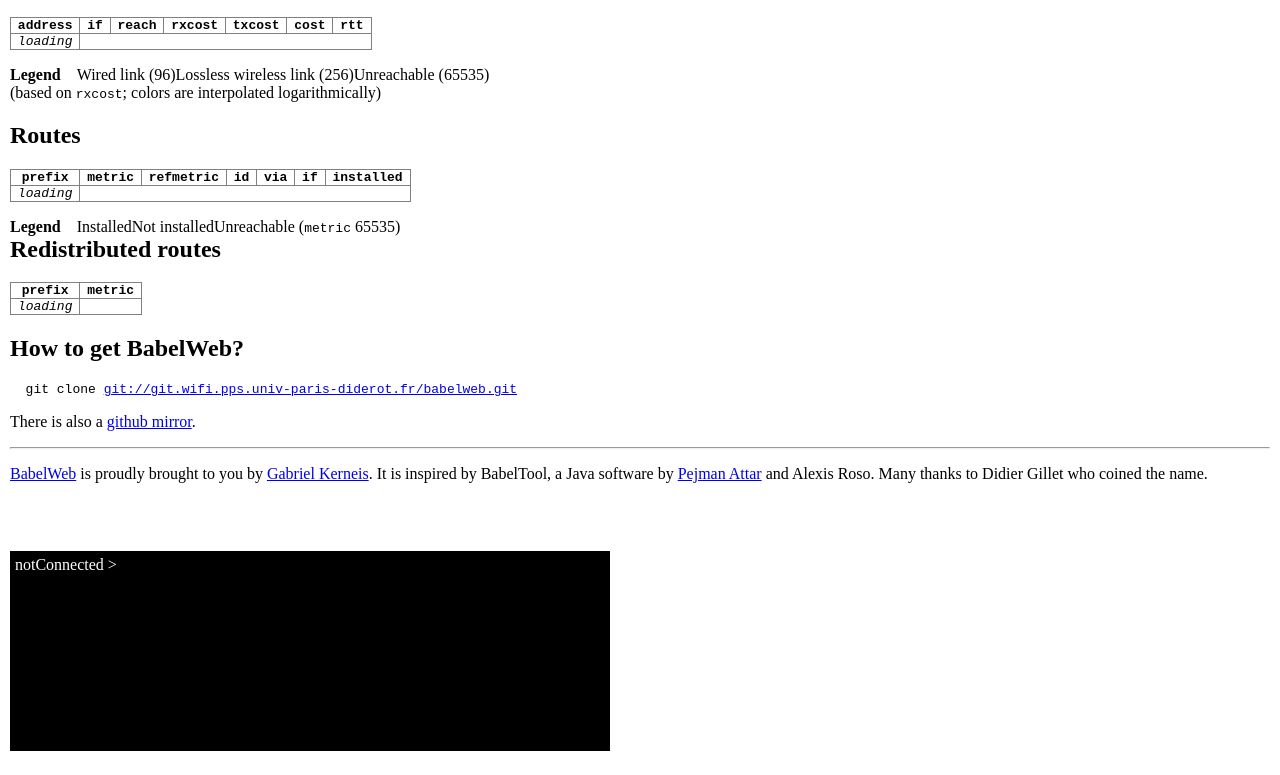
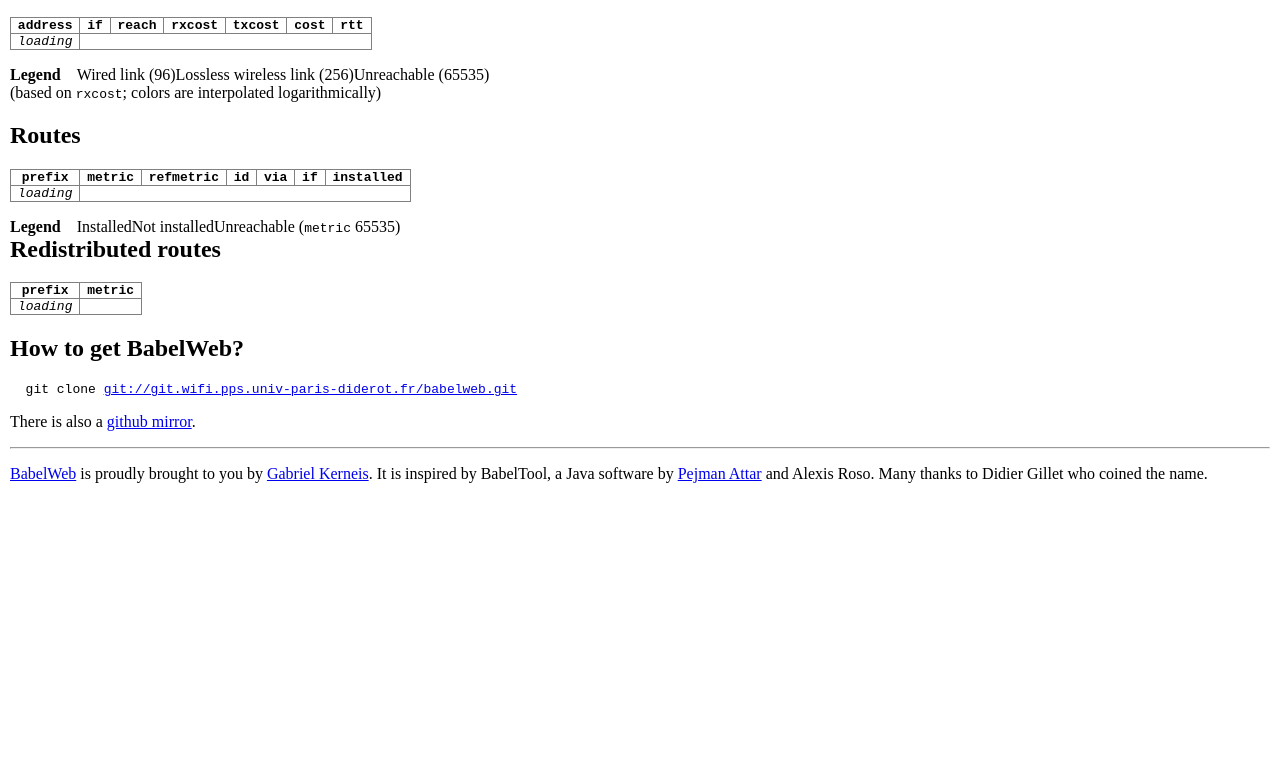
Before and after one commit to Vivena/babelweb2, a plain HTML site: page static/index.html in a window 1280 px wide. Shown: the part 595-1370 px from the top of the page. After the commit the page ends 1146 px from the top, so only its background shows below. Drawn offline with Linux system fonts and the light colour scheme; files whose address does not match are found by name.

Commit message:
Remove terminal

```diff
--- a/static/index.html
+++ b/static/index.html
@@ -4,8 +4,6 @@
         <meta charset="utf-8">
         <title>Babelweb</title>
         <link rel="stylesheet" type="text/css" href="./css/style.css">
-      <script src="./js/terminal.js"></script>
-
     </head>
 
     <body>
@@ -147,17 +145,5 @@
           }
 
         </script>
-
-        <script>
-
-          element = document.getElementById("test");
-          var t1 = new Terminal("test", socketWarper)
-          console.log("test connection")
-          t1.setHeight("200px")
-          t1.setWidth('600px')
-          t1.connect("::1")
-          element.appendChild(t1.div)
-
-        </script>
     </body>
 </html>
```
